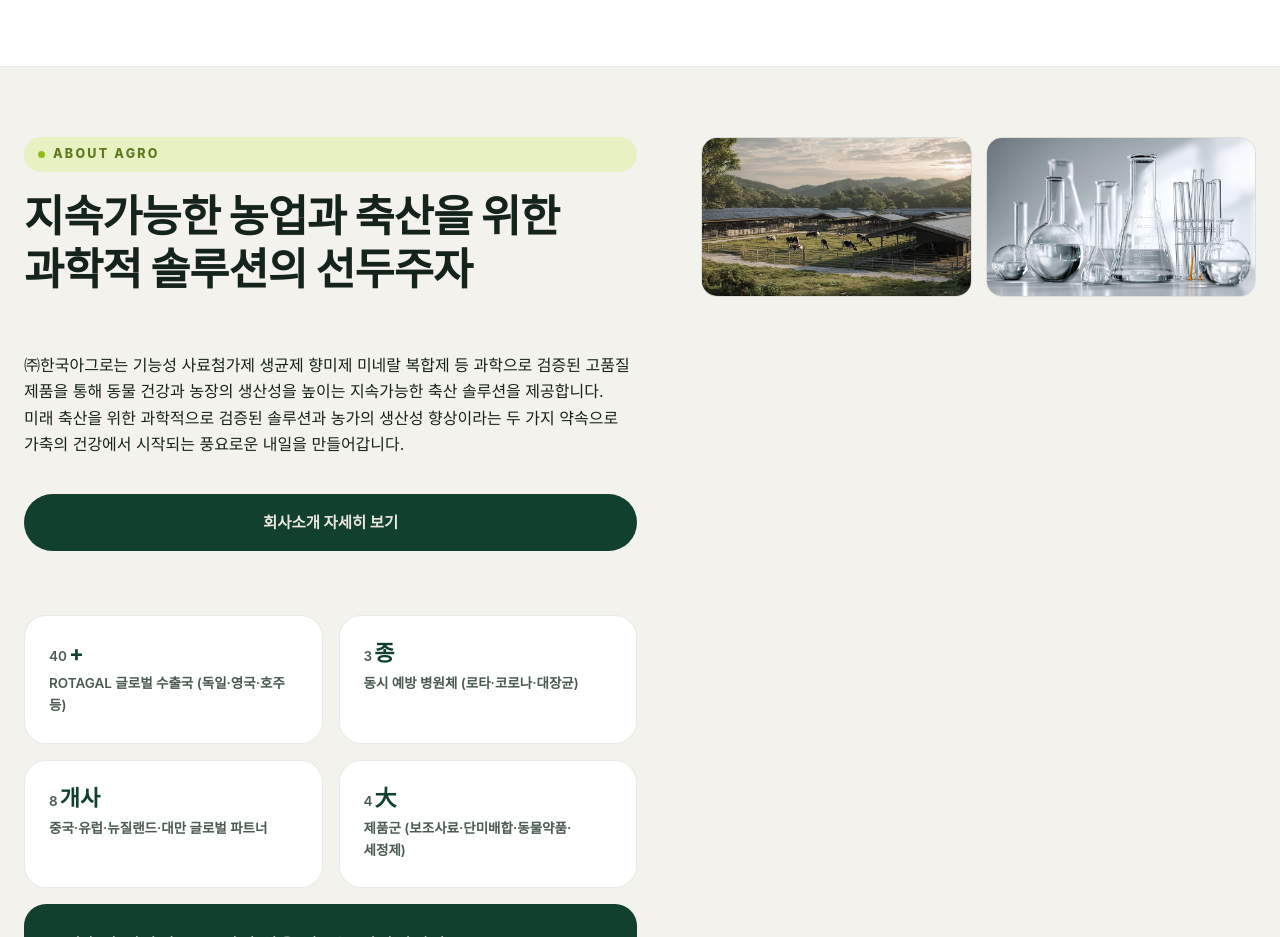
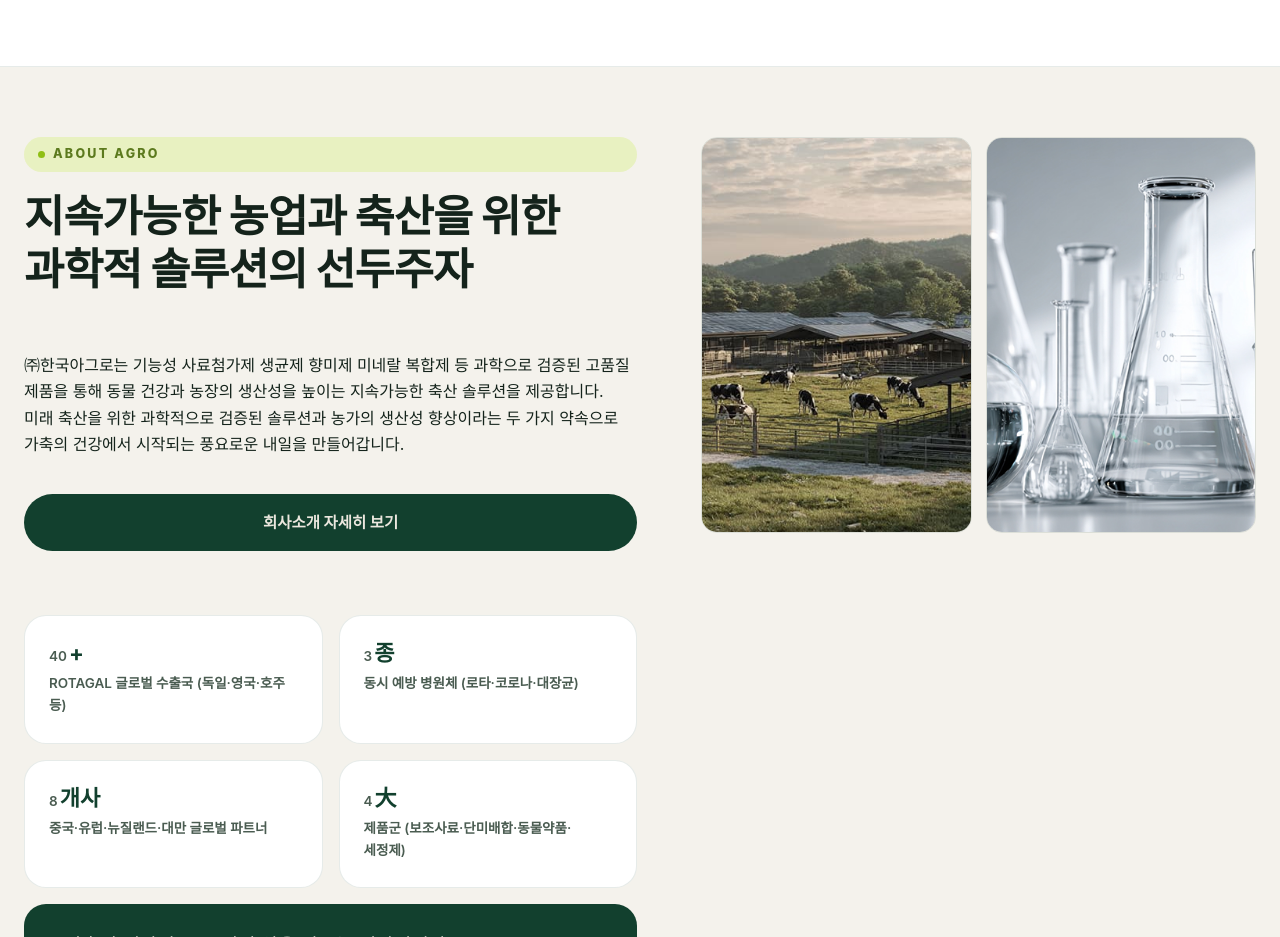
Before and after one commit to hongsoonil02-maker/agrokorea-redesign-beta, a plain HTML site: page index.html in a window 1280 px wide. Shown: the part 900-1837 px from the top of the page. Drawn offline with Linux system fonts and the light colour scheme.

Commit message:
fix: about photos stretch to match text height

```diff
--- a/css/style.css
+++ b/css/style.css
@@ -345,8 +345,8 @@ body.chat-open .chat-panel{display:flex}
 .hero-photo-badge{position:absolute;left:16px;bottom:16px;display:inline-flex;align-items:center;gap:8px;background:rgba(15,43,29,.82);backdrop-filter:blur(8px);border:1px solid rgba(201,236,80,.35);padding:7px 14px;border-radius:999px;font-size:12px;font-weight:700;color:#ffffff}
 .hero-photo-badge .hpb-dot{width:7px;height:7px;border-radius:50%;background:#c9ec50;box-shadow:0 0 8px #c9ec50}
 .hero-mobile-badges{display:none}
-.about-photos{display:grid;grid-template-columns:1fr 1fr;gap:14px;margin-bottom:18px}
-.about-photos img{width:100%;height:160px;object-fit:cover;border-radius:16px;border:1px solid var(--line)}
+.about-photos{display:grid;grid-template-columns:1fr 1fr;gap:14px;margin-bottom:18px;align-self:stretch}
+.about-photos img{width:100%;height:100%;min-height:200px;object-fit:cover;border-radius:16px;border:1px solid var(--line)}
 .cat-card{padding:0}
 .cat-photo{width:100%;height:150px;object-fit:cover;border-bottom:1px solid var(--line)}
 .cat-body{display:flex;flex-direction:column;flex-grow:1;padding:24px 24px 26px}
```
